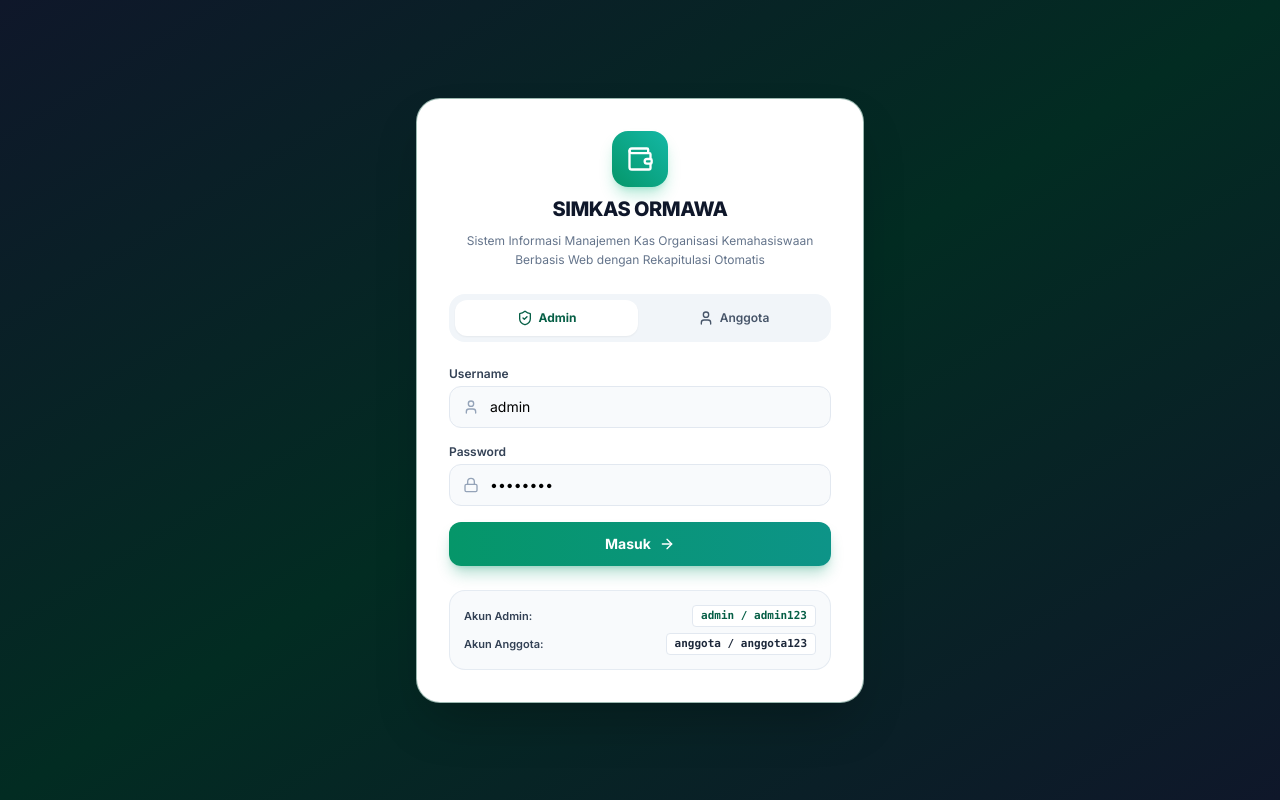
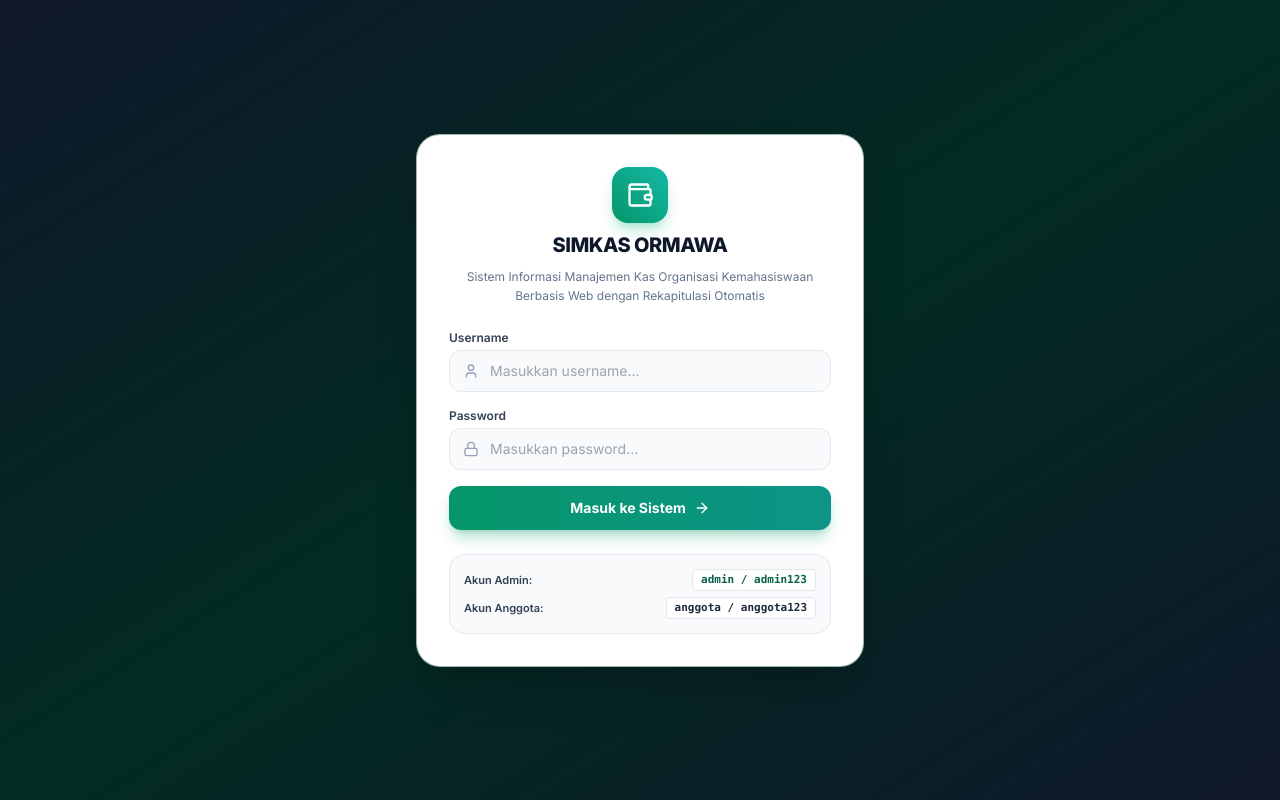
Before and after one commit to gitaxxxxxxxx/ANGGITAONLY, a Django app: page /login/ in a window 1280 px wide. Run offline with Django 5.2, Linux system fonts and the light colour scheme; data comes from the database, SQL or seed files in the repository; some libraries are stand-ins or nearby versions.

Commit message:
refactor: hapus tombol toggle pill di login, buat form login standar bersih

```diff
--- a/templates/kas_app/login.html
+++ b/templates/kas_app/login.html
@@ -38,19 +38,7 @@
         </div>
         {% endif %}
 
-        <!-- Pilihan Role: Admin atau Anggota -->
-        <div class="bg-slate-100 p-1.5 rounded-2xl grid grid-cols-2 gap-1 text-xs font-semibold">
-            <button type="button" onclick="fillRole('admin', 'admin123')" id="btnAdmin" class="py-2.5 rounded-xl text-center transition-all bg-white text-emerald-800 shadow-sm font-bold flex items-center justify-center space-x-1.5">
-                <i data-lucide="shield-check" class="w-4 h-4"></i>
-                <span>Admin</span>
-            </button>
-            <button type="button" onclick="fillRole('anggota', 'anggota123')" id="btnAnggota" class="py-2.5 rounded-xl text-center transition-all text-slate-600 hover:text-slate-900 flex items-center justify-center space-x-1.5">
-                <i data-lucide="user" class="w-4 h-4"></i>
-                <span>Anggota</span>
-            </button>
-        </div>
-
-        <!-- Login Form -->
+        <!-- Login Form Standar -->
         <form method="POST" class="space-y-4">
             {% csrf_token %}
             <div>
@@ -59,7 +47,7 @@
                     <span class="absolute inset-y-0 left-0 flex items-center pl-3.5 pointer-events-none text-slate-400">
                         <i data-lucide="user" class="w-4 h-4"></i>
                     </span>
-                    <input type="text" name="username" id="usernameInput" required value="admin" placeholder="Masukkan username" class="w-full pl-10 pr-3.5 py-2.5 bg-slate-50 border border-slate-200 rounded-xl text-sm focus:outline-none focus:ring-2 focus:ring-emerald-500">
+                    <input type="text" name="username" required placeholder="Masukkan username..." class="w-full pl-10 pr-3.5 py-2.5 bg-slate-50 border border-slate-200 rounded-xl text-sm focus:outline-none focus:ring-2 focus:ring-emerald-500">
                 </div>
             </div>
 
@@ -69,17 +57,17 @@
                     <span class="absolute inset-y-0 left-0 flex items-center pl-3.5 pointer-events-none text-slate-400">
                         <i data-lucide="lock" class="w-4 h-4"></i>
                     </span>
-                    <input type="password" name="password" id="passwordInput" required value="admin123" placeholder="Masukkan password" class="w-full pl-10 pr-3.5 py-2.5 bg-slate-50 border border-slate-200 rounded-xl text-sm focus:outline-none focus:ring-2 focus:ring-emerald-500">
+                    <input type="password" name="password" required placeholder="Masukkan password..." class="w-full pl-10 pr-3.5 py-2.5 bg-slate-50 border border-slate-200 rounded-xl text-sm focus:outline-none focus:ring-2 focus:ring-emerald-500">
                 </div>
             </div>
 
             <button type="submit" class="w-full py-3 bg-gradient-to-r from-emerald-600 to-teal-600 hover:from-emerald-700 hover:to-teal-700 text-white font-bold rounded-xl text-sm shadow-lg shadow-emerald-600/30 transition-all flex items-center justify-center space-x-2">
-                <span>Masuk</span>
+                <span>Masuk ke Sistem</span>
                 <i data-lucide="arrow-right" class="w-4 h-4"></i>
             </button>
         </form>
 
-        <!-- Akun Demo Sederhana -->
+        <!-- Keterangan Akun Bawah -->
         <div class="bg-slate-50 border border-slate-200/80 rounded-2xl p-3.5 text-xs text-slate-600 space-y-1.5">
             <div class="flex justify-between items-center text-[11px]">
                 <span class="font-semibold text-slate-700">Akun Admin:</span>
@@ -94,24 +82,6 @@
 
     <script>
         lucide.createIcons();
-
-        function fillRole(role, pass) {
-            const uInput = document.getElementById('usernameInput');
-            const pInput = document.getElementById('passwordInput');
-            const btnAdmin = document.getElementById('btnAdmin');
-            const btnAnggota = document.getElementById('btnAnggota');
-
-            uInput.value = role;
-            pInput.value = pass;
-
-            if (role === 'admin') {
-                btnAdmin.className = "py-2.5 rounded-xl text-center transition-all bg-white text-emerald-800 shadow-sm font-bold flex items-center justify-center space-x-1.5";
-                btnAnggota.className = "py-2.5 rounded-xl text-center transition-all text-slate-600 hover:text-slate-900 flex items-center justify-center space-x-1.5";
-            } else {
-                btnAnggota.className = "py-2.5 rounded-xl text-center transition-all bg-white text-emerald-800 shadow-sm font-bold flex items-center justify-center space-x-1.5";
-                btnAdmin.className = "py-2.5 rounded-xl text-center transition-all text-slate-600 hover:text-slate-900 flex items-center justify-center space-x-1.5";
-            }
-        }
     </script>
 </body>
 </html>
```
